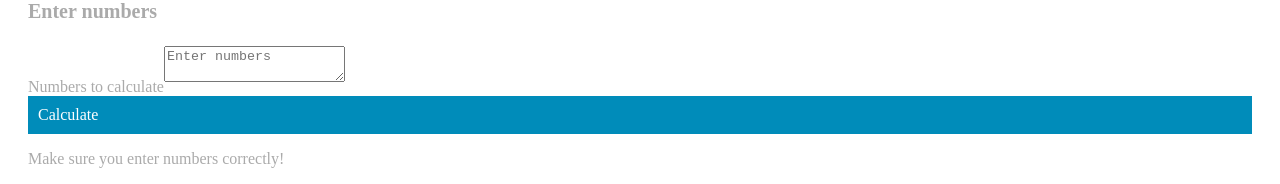
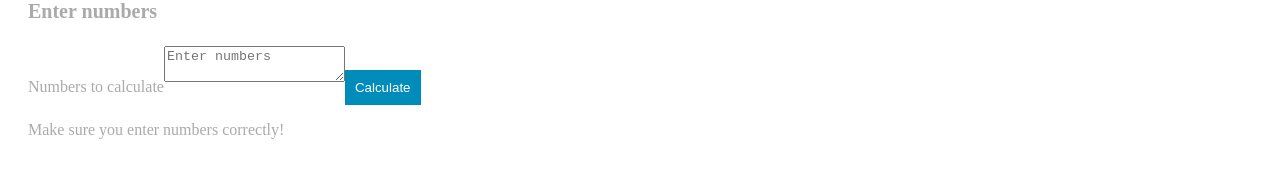
Before and after one commit to dk19999/react-tdd-accessibility-reference, a React (Vite) app: page / in a window 1280 px wide. Shown: the part 499-683 px from the top of the page. Built offline with nearby package versions, Linux system fonts and the light colour scheme.

Commit message:
feat: integrate stringCalculator into App and display result

```diff
--- a/src/App.tsx
+++ b/src/App.tsx
@@ -1,10 +1,19 @@
 import { useState } from 'react';
+import { stringCalculator } from './stringCalculator';
 
 const App = () => {
   const [input, setInput] = useState('');
-  const [result] = useState(null);
+  const [result, setResult] = useState<number | null>(null);
 
-  const handleCalculate = () => {};
+  const handleCalculate = () => {
+    if (!input.trim()) {
+      setResult(null);
+      return;
+    }
+
+    const value = stringCalculator(input);
+    setResult(value);
+  };
 
   return (
     <div style={{ padding: '20px', backgroundColor: '#fff', color: '#aaa' }}>
@@ -28,7 +37,7 @@ const App = () => {
         onChange={(e) => setInput(e.target.value)}
       />
 
-      <div
+      <button
         onClick={handleCalculate}
         style={{
           padding: '10px',
@@ -37,7 +46,7 @@ const App = () => {
           border: 'none',
         }}>
         Calculate
-      </div>
+      </button>
 
       {result !== null && <p style={{ color: 'green' }}>Result: {result}</p>}
 
```
